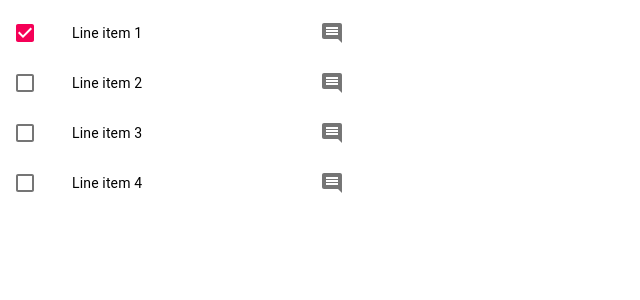
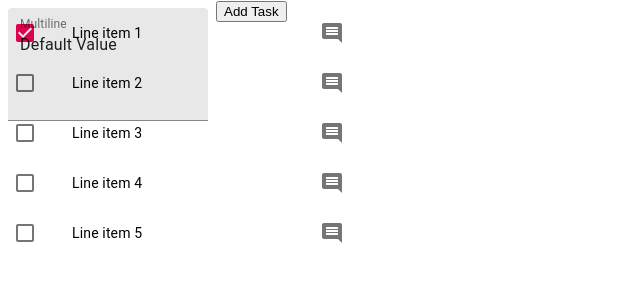
Before and after one commit to shafalam/tasks, a React (Create React App) app: page / in a window 1280 px wide. Both pictures are taken after a click on the button 332 px from the left and 33 px from the top of the page. Shown: the top 300 px of the page, without its empty margins (0-640 px from the left). Built offline with nearby package versions, Linux system fonts and the light colour scheme.

Commit message:
text field added which has some lacks

```diff
--- a/src/App.tsx
+++ b/src/App.tsx
@@ -1,5 +1,4 @@
 import React from 'react';
-import logo from './logo.svg';
 import './App.css';
 
 import CheckboxList from "./components/TasksList"
@@ -7,9 +6,7 @@ import CheckboxList from "./components/TasksList"
 const App: React.FC = () => {
   return (
     <div className="App">
-      <body>
-        <CheckboxList />
-      </body>
+      <CheckboxList />
     </div>
   );
 }
--- a/src/components/TasksList.tsx
+++ b/src/components/TasksList.tsx
@@ -8,6 +8,11 @@ import ListItemText from '@material-ui/core/ListItemText';
 import Checkbox from '@material-ui/core/Checkbox';
 import IconButton from '@material-ui/core/IconButton';
 import CommentIcon from '@material-ui/icons/Comment';
+import TextField from '@material-ui/core/TextField';
+
+
+// import custom components
+import MultilineTextFields from "./TextArea"
 
 const useStyles = makeStyles((theme: Theme) =>
   createStyles({
@@ -22,6 +27,7 @@ const useStyles = makeStyles((theme: Theme) =>
 export default function CheckboxList() {
   const classes = useStyles();
   const [checked, setChecked] = React.useState([0]);
+  const [edit, setEdit] = React.useState(false);
 
   const handleToggle = (value: number) => () => {
     const currentIndex = checked.indexOf(value);
@@ -36,13 +42,22 @@ export default function CheckboxList() {
     setChecked(newChecked);
   };
 
+  const handleEdit = (num: number) => {
+    setEdit(!edit);
+    console.log("each list is clicked" + edit + num);
+  }
+
+
+
   return (
-    <List className={classes.root}>
-      {[0, 1, 2, 3].map(value => {
+    <div>
+      {edit ? <MultilineTextFields /> : null}
+      <List className={classes.root}>
+      {[0, 1, 2, 3, 4].map(value => {
         const labelId = `checkbox-list-label-${value}`;
 
         return (
-          <ListItem key={value} role={undefined} dense button onClick={handleToggle(value)}>
+          <ListItem key={value} role={undefined} dense button>
             <ListItemIcon>
               <Checkbox
                 edge="start"
@@ -50,17 +65,20 @@ export default function CheckboxList() {
                 tabIndex={-1}
                 disableRipple
                 inputProps={{ 'aria-labelledby': labelId }}
+                onClick={handleToggle(value)}
               />
             </ListItemIcon>
             <ListItemText id={labelId} primary={`Line item ${value + 1}`} />
             <ListItemSecondaryAction>
-              <IconButton edge="end" aria-label="comments">
+              <IconButton edge="end" aria-label="comments" onClick={() => handleEdit(value)}>
                 <CommentIcon />
-              </IconButton>
+              </IconButton >
             </ListItemSecondaryAction>
           </ListItem>
         );
       })}
     </List>
+    </div>
+
   );
 }
--- /dev/null
+++ b/src/components/TextArea.tsx
@@ -0,0 +1,47 @@
+import React from 'react';
+import { createStyles, makeStyles, Theme } from '@material-ui/core/styles';
+import TextField from '@material-ui/core/TextField';
+
+const useStyles = makeStyles((theme: Theme) =>
+  createStyles({
+    root: {
+      '& .MuiTextField-root': {
+        margin: theme.spacing(1),
+        width: 200
+      },
+    },
+  }),
+);
+
+interface MultilineTextFieldsProps{
+  taskId?: number;
+  //handleChange(text: string):void;
+}
+
+const MultilineTextFields: React.FunctionComponent<MultilineTextFieldsProps> = () => {
+  const classes = useStyles();
+  const [value, setValue] = React.useState('Controlled');
+
+  const handleChange = (event: React.FormEvent) => {
+    event.preventDefault();
+    console.log(event.target);
+  };
+
+  return (
+    <form className={classes.root} noValidate autoComplete="off" style={{position: "absolute", zIndex: 2}} onSubmit={(event: React.FormEvent) => handleChange(event)}>
+      <div>
+        <TextField
+          id="filled-multiline-static"
+          label="Multiline"
+          multiline
+          rows="4"
+          defaultValue="Default Value"
+          variant="filled"
+        />
+        <button type="submit">Add Task</button>
+      </div>
+    </form>
+  );
+}
+
+export default MultilineTextFields;
```
